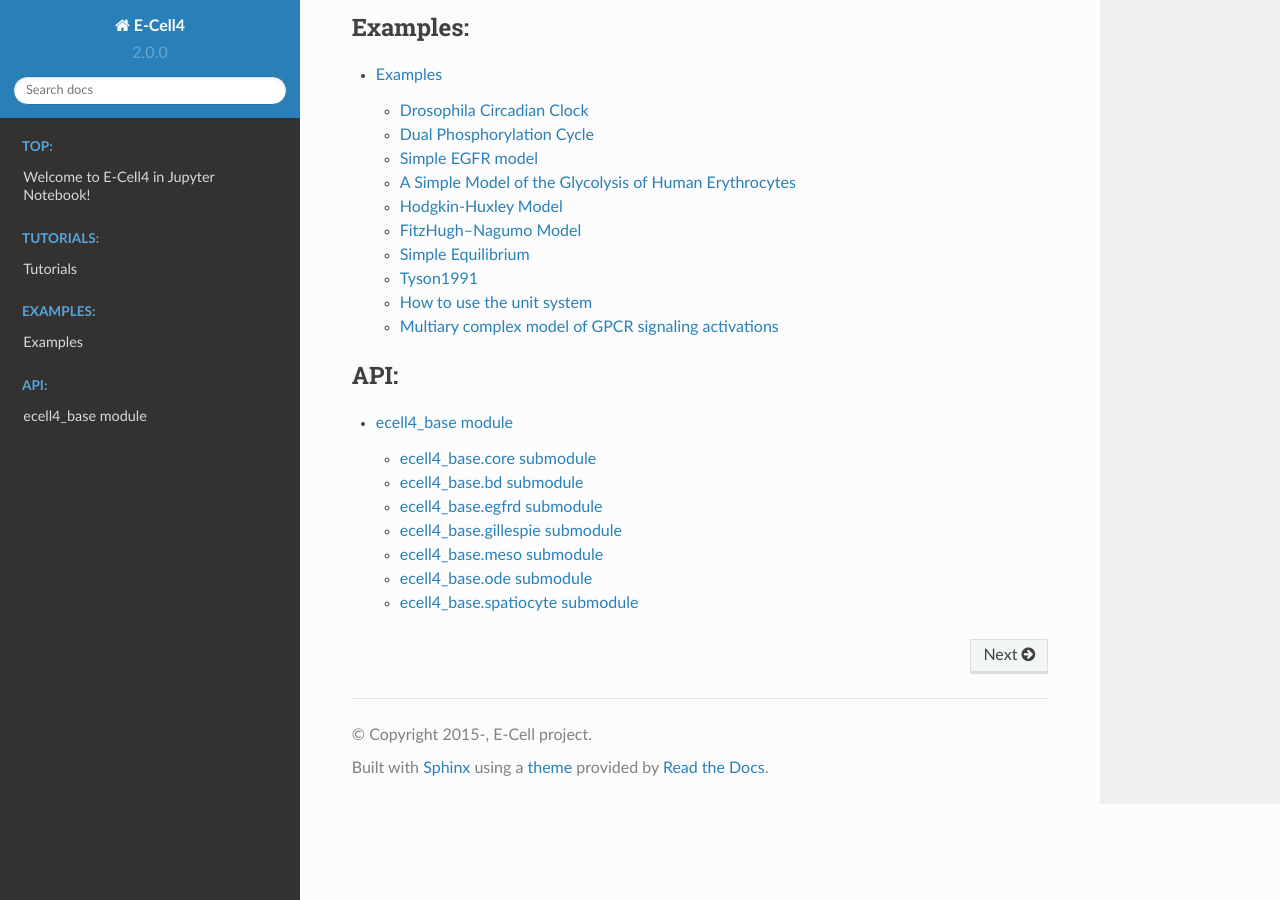
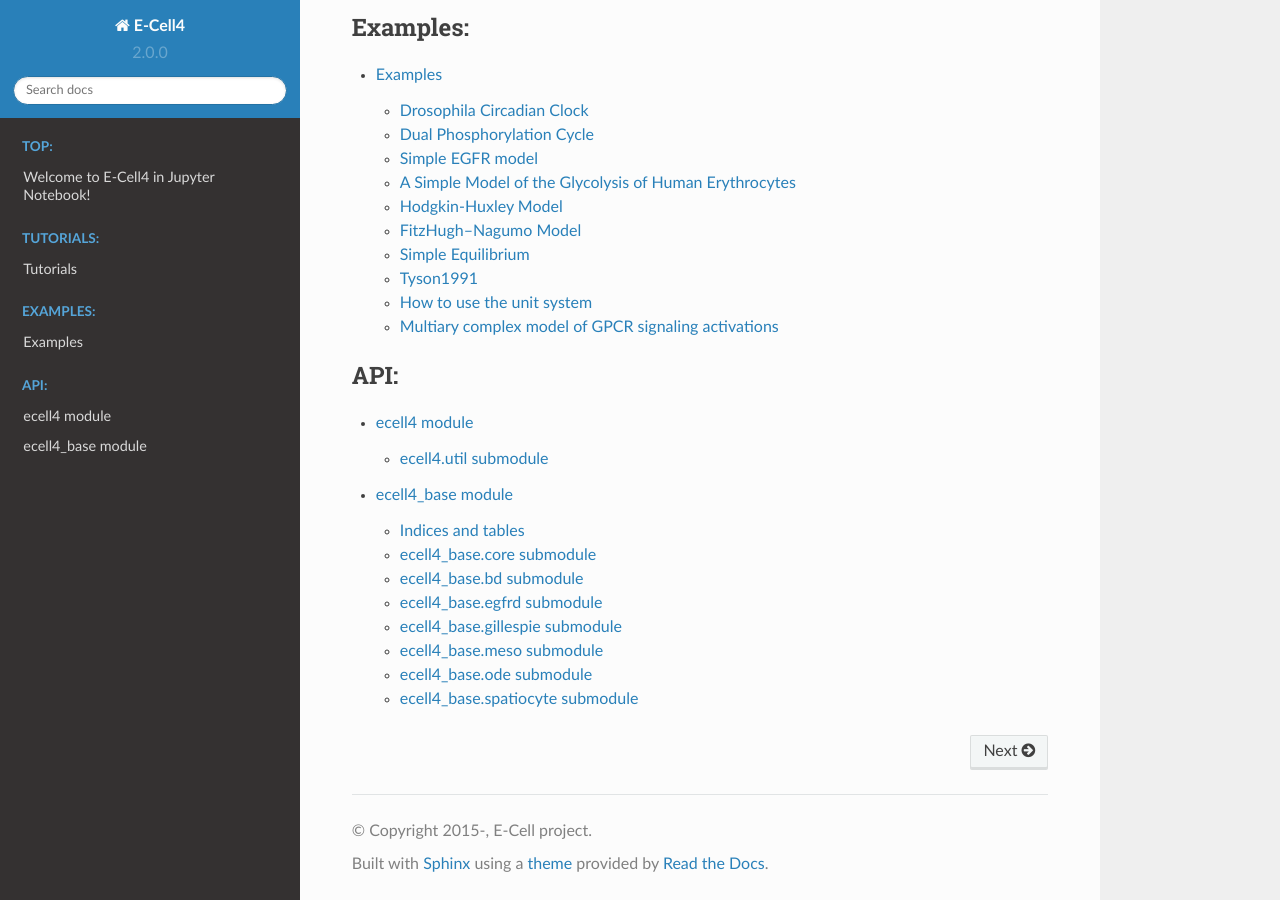
Before and after one commit to ecell/ecell4_docs, a Sphinx documentation site: the page built from documentation/index.rst, in a window 1280 px wide and 900 px high, scrolled down 981 px. Built offline with Sphinx 7.4.7 and the Read the Docs theme 2.0.0, drawn with Linux system fonts in a browser that asks for light colours.

Commit message:
Show ecell4 APIs

```diff
--- /dev/null
+++ b/documentation/api/ecell4.rst
@@ -0,0 +1,10 @@
+ecell4 module
+=============
+
+ecell4.util submodule
+---------------------
+
+.. automodule:: ecell4.util
+   :members:
+   :undoc-members:
+   :show-inheritance:
--- a/documentation/api/ecell4_base.rst
+++ b/documentation/api/ecell4_base.rst
@@ -1,5 +1,12 @@
 ecell4_base module
 ==================
+
+Indices and tables
+------------------
+
+* :ref:`genindex`
+* :ref:`modindex`
+* :ref:`search`
 
 ecell4_base.core submodule
 --------------------------
--- a/documentation/index.rst
+++ b/documentation/index.rst
@@ -36,4 +36,5 @@ Please refer to https://github.com/ecell/ecell4 for information about **installa
    :maxdepth: 2
    :caption: API:
 
+   api/ecell4.rst
    api/ecell4_base.rst
```
